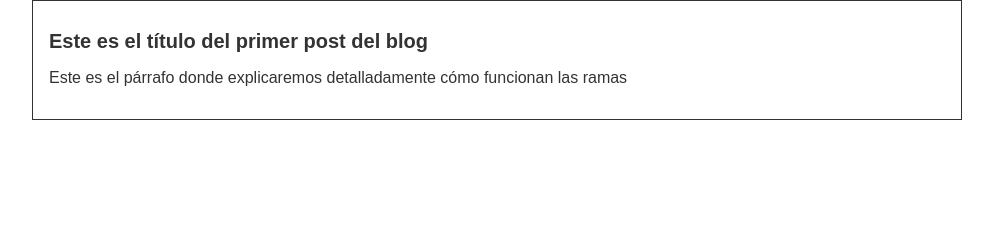
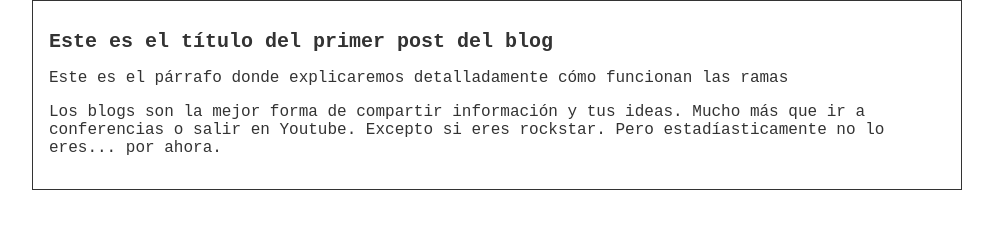
Before and after one commit to ElisabethRuizM/Hyperblog, a plain HTML site: page index.html in a window 1280 px wide. Shown: the whole page, without its empty margins (143-1136 px from the left). Drawn offline with Linux system fonts and the light colour scheme.

Commit message:
Agregado el contenido adicional y una mejor tipografía

```diff
--- a/css/estilos.css
+++ b/css/estilos.css
@@ -2,7 +2,7 @@ body
 {
     color:  #333;
     text-align: center;
-    font-family: Arial, Helvetica, sans-serif;
+    font-family: 'Courier New', Courier, monospace;
     font-size: 16px;
     margin: 0;
     padding: 0;
--- a/index.html
+++ b/index.html
@@ -9,6 +9,7 @@
             <div id="post">
                 <h1>Este es el título del primer post del blog</h1>
                 <p>Este es el párrafo donde explicaremos detalladamente cómo funcionan las ramas</p>
+                <p>Los blogs son la mejor forma de compartir información y tus ideas. Mucho más que ir a conferencias o salir en Youtube. Excepto si eres rockstar. Pero estadíasticamente no lo eres... por ahora.</p>
             </div>
         </div>
 
```
